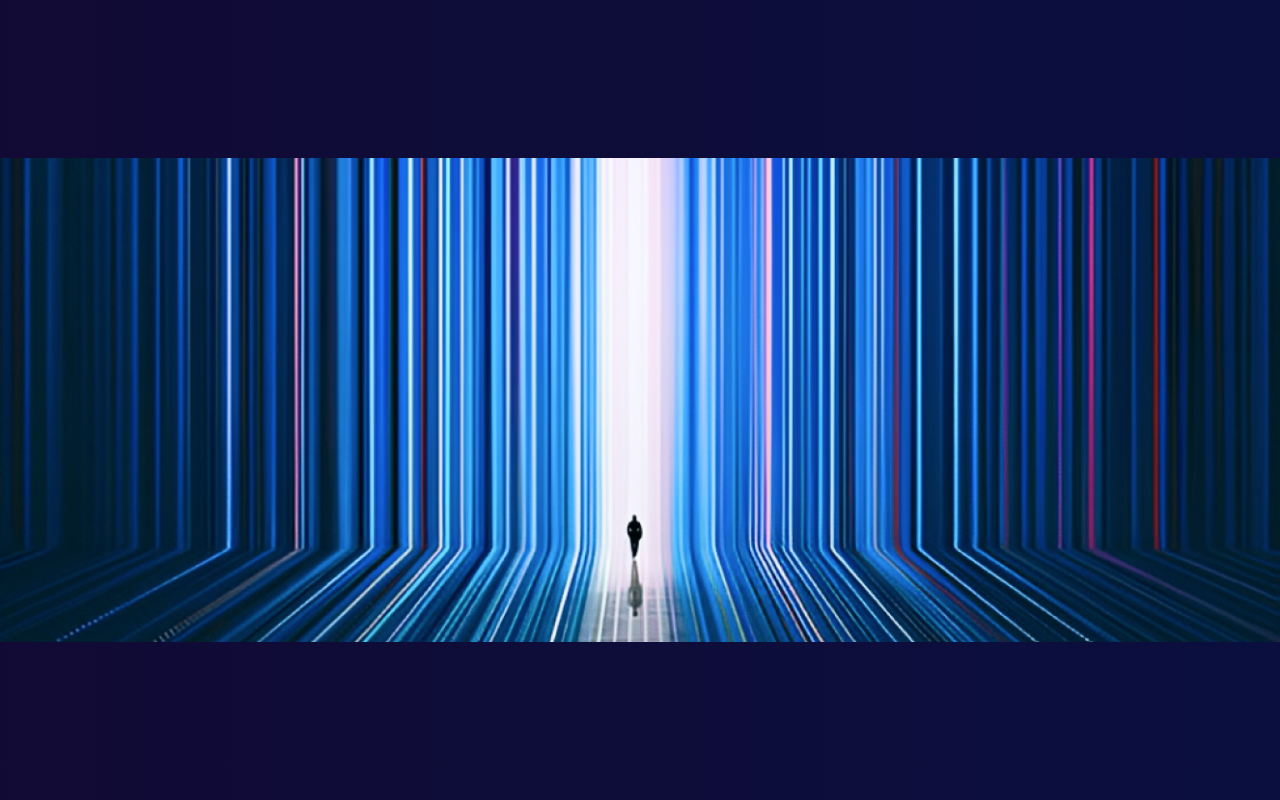
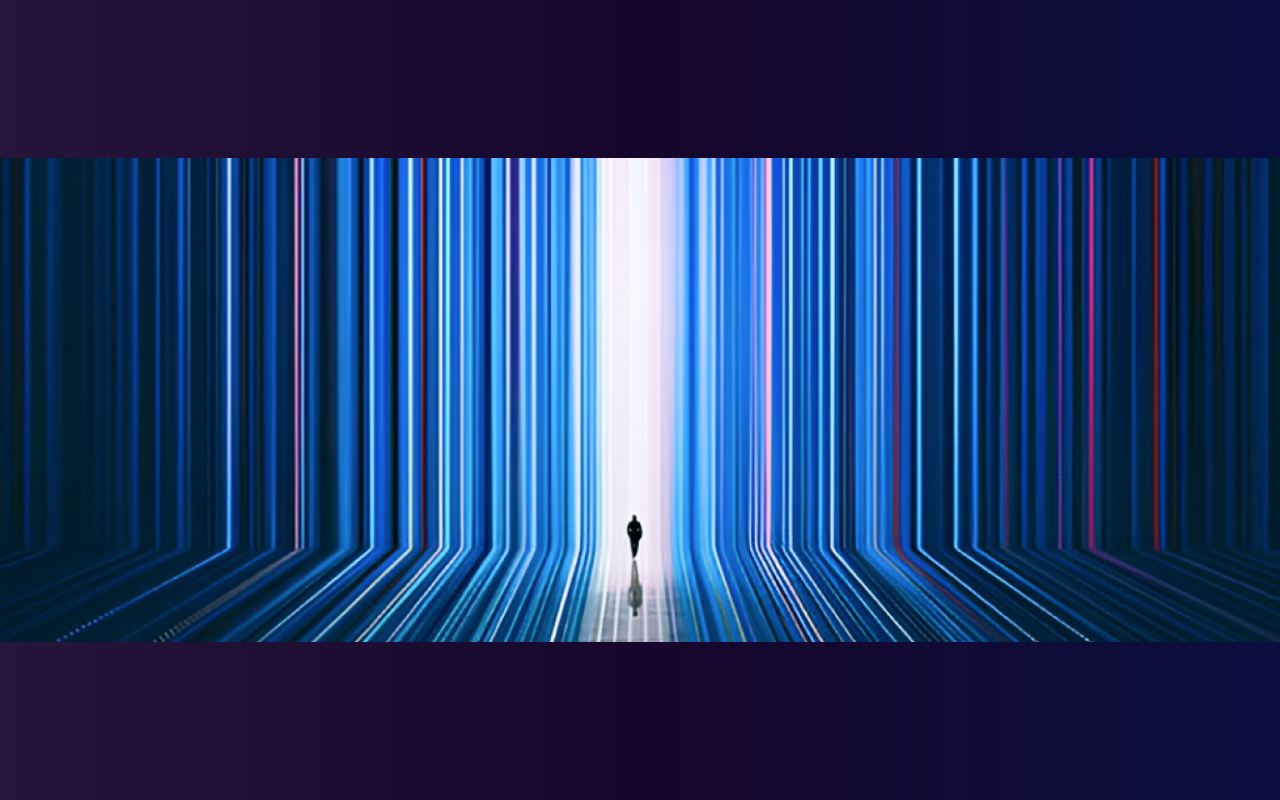
Before and after one commit to IEEECS-VIT/arcs24-frontend, a React (Vite) app: page / in a window 1280 px wide. Built offline with nearby package versions, Linux system fonts and the light colour scheme.

Commit message:
Add border radius

```diff
--- a/src/Yooho.jsx
+++ b/src/Yooho.jsx
@@ -9,27 +9,25 @@ function Yooho() {
         function adjustFontSize() {
             if (imgRef.current) {
                 const height = imgRef.current.clientHeight;
-                const fontSize = height * 0.112; // 5% of the image's height
+                const fontSize = height * 0.112;
                 containerRef.current.style.setProperty('--font-size', `${fontSize}px`);
+                console.log(fontSize)
             }
         }
 
-        // Adjust the font size initially
         adjustFontSize();
-
-        // Adjust the font size whenever the window is resized
         window.addEventListener('resize', adjustFontSize);
 
-        // Cleanup the event listener on component unmount
         return () => window.removeEventListener('resize', adjustFontSize);
     }, []);
 
     return (
-        <div className="flex items-center justify-center min-h-screen animated-gradient">
-            <div className="relative" ref={containerRef}>
-                <img className="max-w-full h-auto" ref={imgRef} src="/yoho.png" alt="Yoho" />
+        <div className="flex items-center justify-center min-h-screen relative">
+            <div className="animated-gradient"></div>
+            <div className="image-container" ref={containerRef}>
+                <img className="index max-w-full h-auto" ref={imgRef} src="/yoho.png" alt="Yoho" />
                 <div className="text-overlay">
-                    <span >TWO</span>
+                    <span>TWO</span>
                     <span>CREATIVE</span>
                     <span>EVENTS FOR THE</span>
                     <span>NEXT</span>
--- a/src/index.css
+++ b/src/index.css
@@ -12,10 +12,12 @@
 .animated-gradient {
   width: 100%;
   height: 100vh;
-  background: linear-gradient(to left, #0a0f3f, #17062b);
+  background: linear-gradient(to left, #0a0f3f, #17062b, #241539, #110c24, #1D1131);
   background-size: 200% 100%;
-  animation: gradient 15s ease infinite;
-  position: relative; /* Ensure that text overlay is positioned relative to this container */
+  animation: gradient 1s ease infinite;
+  position: absolute;
+  top: 0;
+  left: 0;
 }
 
 @keyframes gradient {
@@ -30,18 +32,42 @@
   }
 }
 
+.image-container {
+  position: relative;
+}
+
 .text-overlay {
   position: absolute;
-  top: 0; /* Start from top of the image */
-  left: 0; /* Start from left of the image */
+  top: 0;
+  left: 0;
   color: white;
   font-family: "Rugen";
-  display: flex; /* Use flexbox */
+  display: flex;
   flex-wrap: wrap;
   flex-direction: column;
   font-size: var(--font-size);
+  box-sizing: border-box;
+
 }
 
 .text-overlay span {
-  background-color: #01061B; /* Example background color for spans */
+  background: linear-gradient(to left, #0a0f3f, #17062b, #241539, #110c24);
+  align-self: flex-start;
+  position: relative;
+  padding-right: calc(0.5*var(--font-size));
+  margin-right: 0px;
+
 }
+
+.text-overlay span::after {
+  content: '';
+  position: absolute;
+  top: 50%;
+  left: 95%;
+  transform: translateY(-50%);
+  width: var(--font-size); /* Adjust as needed */
+  height: calc(1.514*var(--font-size)); /* Adjust as needed */
+  background: #0a0f3f;
+  border-radius: var(--font-size);
+
+}
```
